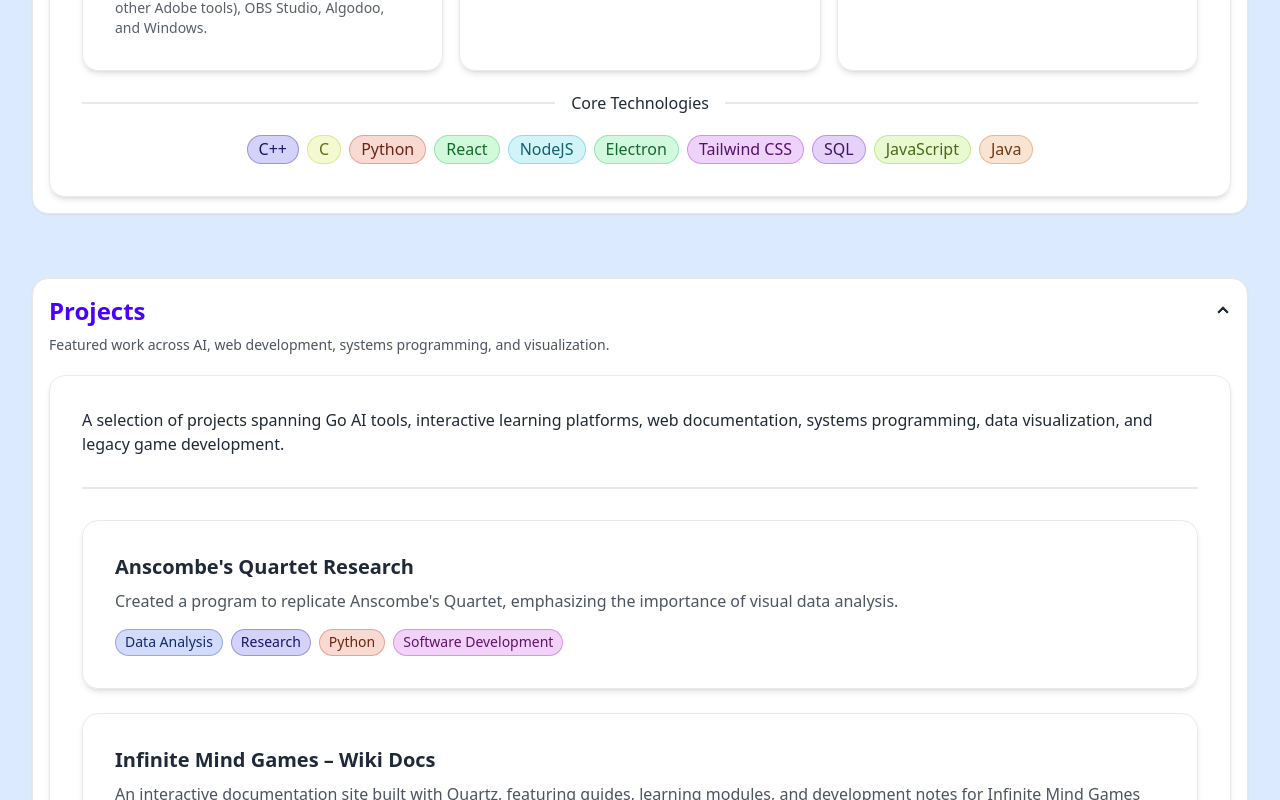
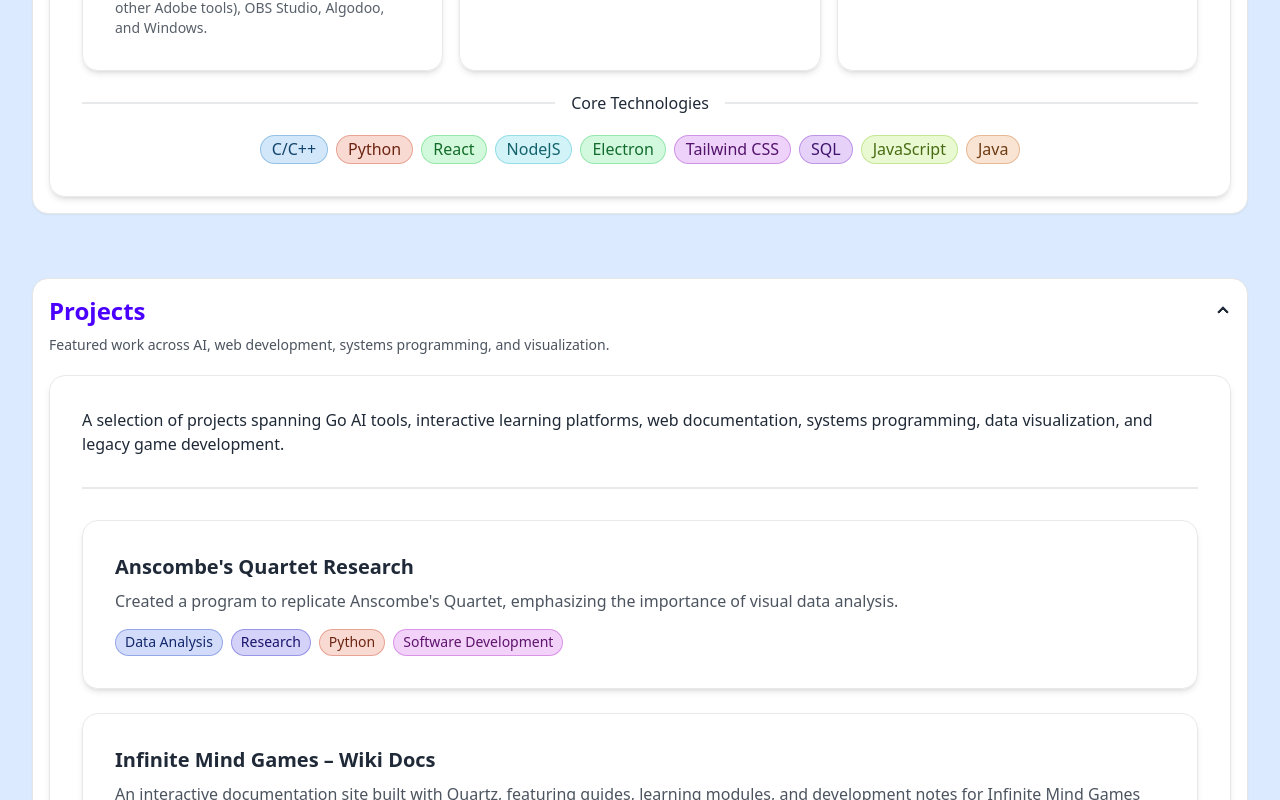
Before and after one commit to axyl-casc/portfolio_code, a React (Vite) app: page / in a window 1280 px wide. Shown: the part 2080-2880 px from the top of the page. Built offline with nearby package versions, Linux system fonts and the light colour scheme.

Commit message:
Use C/C++ tag across project entries

```diff
--- a/src/pages/HomePage.tsx
+++ b/src/pages/HomePage.tsx
@@ -222,8 +222,7 @@ export function HomePage() {
 
       <div className="flex flex-wrap justify-center gap-2">
         {[
-          'C++',
-          'C',
+          'C/C++',
           'Python',
           'React',
           'NodeJS',
--- a/src/projects.ts
+++ b/src/projects.ts
@@ -39,7 +39,7 @@ export const projects: Project[] = [
     description: 'Recreated a classic arcade game using C and assembly, leveraging efficient memory management on limited hardware.',
     projectUrl: 'https://github.com/axyl-casc/DefenderRemake/tree/main?tab=readme-ov-file#atari-st-game---defender',
     section: 'featured',
-    tags: ['C', 'Assembly', 'Game Development', 'Software Development']
+    tags: ['C/C++', 'Assembly', 'Game Development', 'Software Development']
   },
   {
     slug: 'linux-shell-development',
@@ -47,7 +47,7 @@ export const projects: Project[] = [
     description: 'Built a custom shell in C, handling concurrent commands and inter-process communication for a streamlined command-line experience.',
     projectUrl: 'https://github.com/axyl-casc/linux-shell?tab=readme-ov-file#linux-shell',
     section: 'featured',
-    tags: ['C', 'Systems Programming', 'Concurrency', 'Software Development']
+    tags: ['C/C++', 'Systems Programming', 'Concurrency', 'Software Development']
   },
   {
     slug: 'cpu-scheduler',
```
